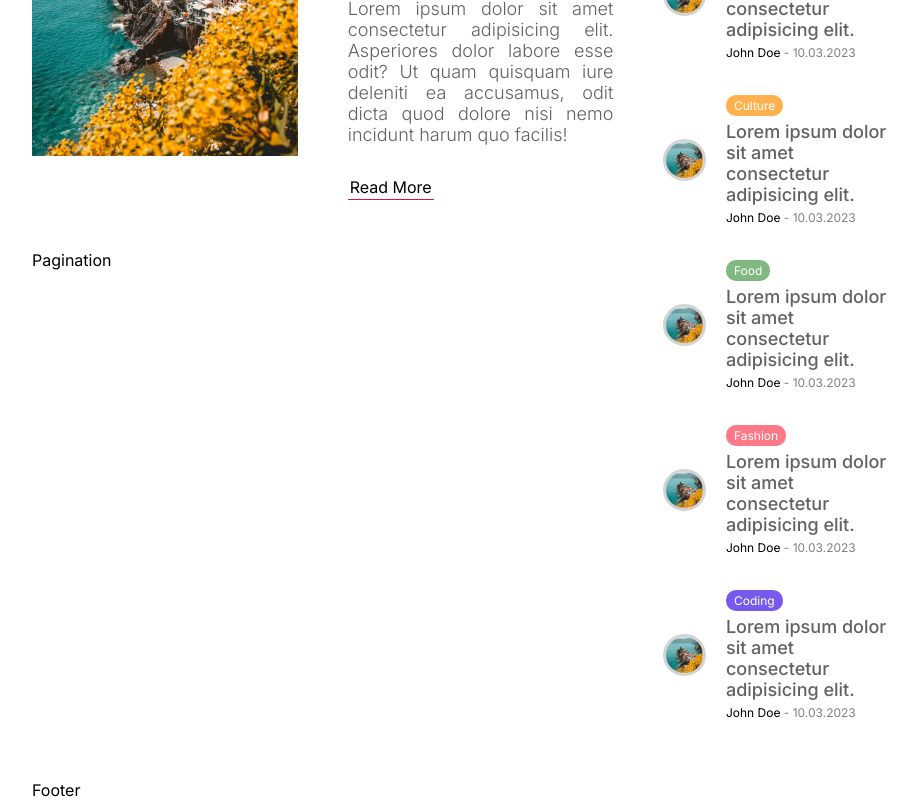
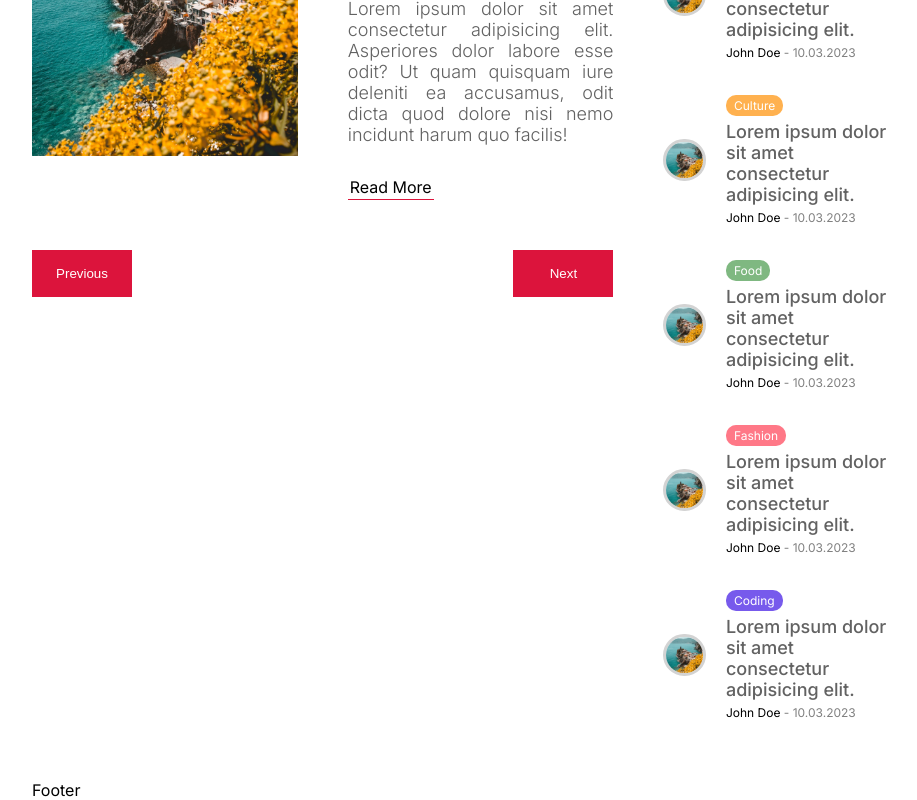
Before and after one commit to KwanJunEr/blogwebsite_nextjs_mongodb, a Next.js app: page / in a window 1280 px wide. Shown: the part 2623-3423 px from the top of the page, without its empty margins (176-1093 px from the left). Built offline with nearby package versions, Linux system fonts and the light colour scheme.

Commit message:
completed pagination component

```diff
--- a/components/pagination/Pagination.jsx
+++ b/components/pagination/Pagination.jsx
@@ -4,7 +4,8 @@
 const Navbar = () => {
   return (
     <div className={styles.container}>
-      Pagination
+      <button className={styles.button}>Previous</button>
+      <button className={styles.button}>Next</button>
     </div>
   )
 }
--- a/components/pagination/pagination.module.css
+++ b/components/pagination/pagination.module.css
@@ -1,3 +1,13 @@
 .container{
+    display: flex;
+    justify-content: space-between;
+}
 
+.button{
+    width: 100px;
+    border: none;
+    padding: 16px;
+    background-color: crimson;
+    color: white;
+    cursor: pointer;
 }
```
